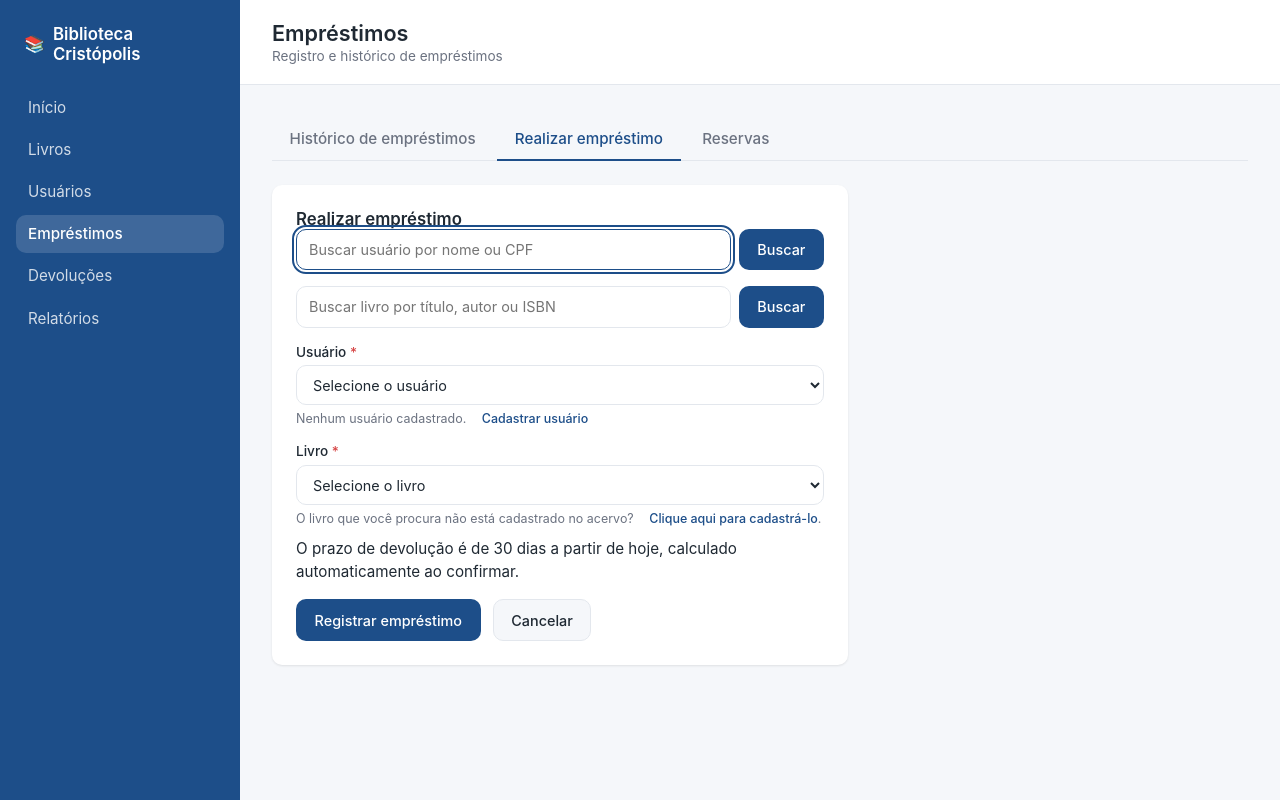
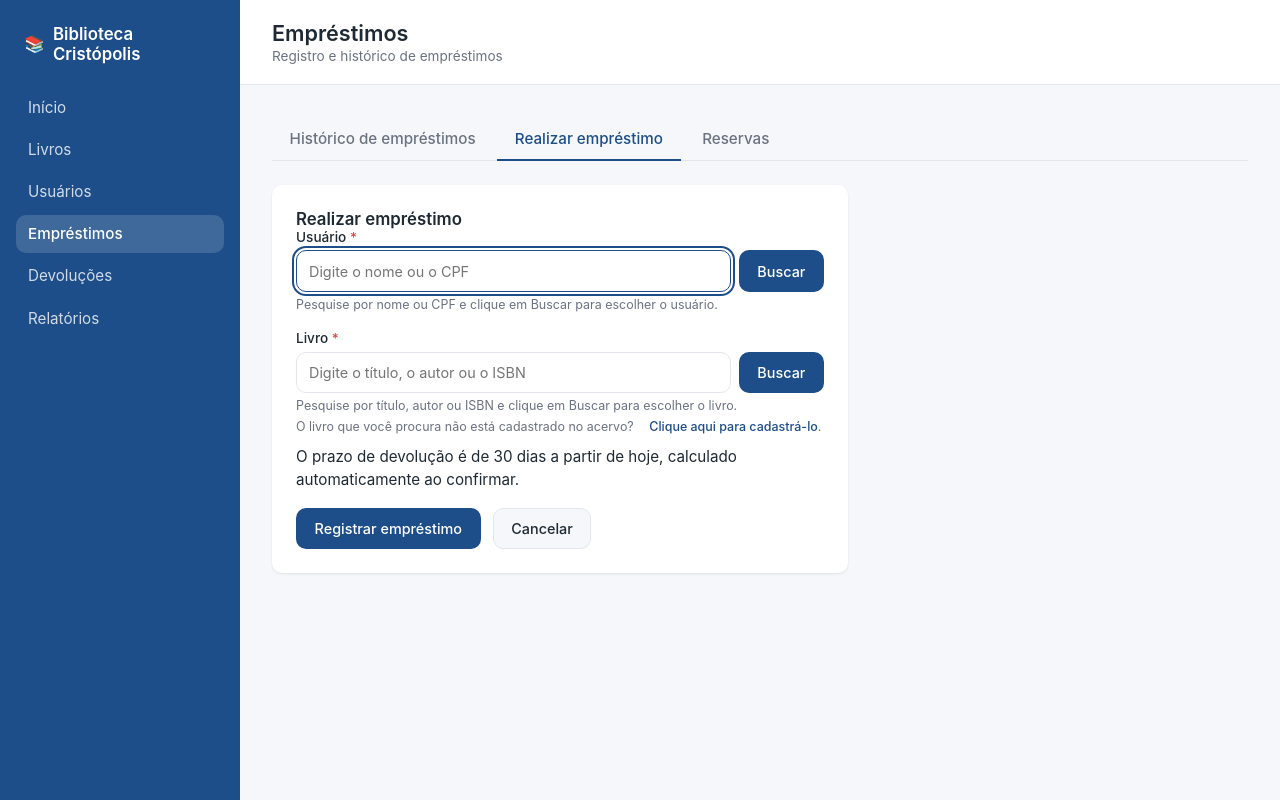
Before and after one commit to pi-ti-flavia-antonio/biblioteca-cristopolis, a Flask app: page /emprestimos/novo in a window 1280 px wide. Run offline with Flask 3, Linux system fonts and the light colour scheme; data that the repository does not hold is empty.

Commit message:
Reorganiza a tela de empréstimo com busca dentro de cada campo
Cada campo (usuário e livro) agora tem a própria busca com botão
"Buscar" logo abaixo do rótulo. Ao clicar, aparece uma caixa com barra
de rolagem para escolher a opção. A escolha já feita num campo é
mantida ao buscar no outro, e Enter no campo de busca só atualiza a
lista, sem registrar o empréstimo.

Co-Authored-By: Claude Sonnet 5.5 <noreply@anthropic.com>

```diff
--- a/app/emprestimos/routes.py
+++ b/app/emprestimos/routes.py
@@ -9,13 +9,20 @@ from ..usuarios import repository as usuarios_repository
 emprestimos_bp = Blueprint("emprestimos", __name__, url_prefix="/emprestimos")
 
 
-def _formulario(erros=None, selecionado_usuario="", selecionado_livro="", termo="", termo_usuario=""):
+def _formulario(
+    erros=None, *, selecionado_usuario="", selecionado_livro="",
+    termo="", termo_usuario="", ver_usuarios=False, ver_livros=False,
+):
+    ver_usuarios = ver_usuarios or bool(termo_usuario)
+    ver_livros = ver_livros or bool(termo)
     resposta = render_template(
         "emprestimos/formulario.html",
         aba="cadastrar",
         erros=erros or {},
-        usuarios=usuarios_repository.opcoes_para_emprestimo(termo_usuario),
-        livros=livros_repository.opcoes_para_emprestimo(termo),
+        usuarios=usuarios_repository.opcoes_para_emprestimo(termo_usuario) if ver_usuarios else [],
+        livros=livros_repository.opcoes_para_emprestimo(termo) if ver_livros else [],
+        ver_usuarios=ver_usuarios,
+        ver_livros=ver_livros,
         termo=termo,
         termo_usuario=termo_usuario,
         prazo_dias=repository.PRAZO_PADRAO_DIAS,
@@ -48,15 +55,36 @@ def consultar():
 @emprestimos_bp.route("/novo", methods=["GET", "POST"])
 def cadastrar():
     if request.method == "GET":
-        id_livro = request.args.get("id_livro", "")
+        id_livro = request.args.get("id_livro", type=int)
         termo = request.args.get("q", "").strip()
         termo_usuario = request.args.get("q_usuario", "").strip()
-        return _formulario(selecionado_livro=id_livro, termo=termo, termo_usuario=termo_usuario)
+        livro = livros_repository.obter(id_livro) if id_livro and not termo else None
+        if livro:
+            termo = livro["titulo"]
+        return _formulario(selecionado_livro=str(id_livro or ""), termo=termo, termo_usuario=termo_usuario)
 
     id_usuario = request.form.get("id_usuario", type=int)
     id_livro = request.form.get("id_livro", type=int)
-    termo = request.form.get("q", "").strip()
-    termo_usuario = request.form.get("q_usuario", "").strip()
+    contexto = {
+        "selecionado_usuario": str(id_usuario or ""),
+        "selecionado_livro": str(id_livro or ""),
+        "termo": request.form.get("q", "").strip(),
+        "termo_usuario": request.form.get("q_usuario", "").strip(),
+        "ver_usuarios": request.form.get("ver_usuarios") == "1",
+        "ver_livros": request.form.get("ver_livros") == "1",
+    }
+
+    acao = request.form.get("acao", "")
+    if acao:
+        if acao == "buscar_usuario":
+            contexto["ver_usuarios"] = True
+        elif acao == "buscar_livro":
+            contexto["ver_livros"] = True
+        elif acao == "limpar_usuario":
+            contexto["termo_usuario"] = ""
+        elif acao == "limpar_livro":
+            contexto["termo"] = ""
+        return _formulario(**contexto)
 
     erros = {}
     if not id_usuario:
@@ -64,16 +92,16 @@ def cadastrar():
     if not id_livro:
         erros["id_livro"] = "Selecione o livro."
     if erros:
-        return _formulario(erros, str(id_usuario or ""), str(id_livro or ""), termo, termo_usuario)
+        return _formulario(erros, **contexto)
 
     try:
         _, prevista = repository.criar(id_usuario, id_livro)
     except repository.LivroIndisponivel:
         erros["id_livro"] = "Este livro não tem exemplares disponíveis no momento."
-        return _formulario(erros, str(id_usuario), str(id_livro), termo, termo_usuario)
+        return _formulario(erros, **contexto)
     except repository.UsuarioComPendencia:
         erros["id_usuario"] = "Este usuário já está com um livro emprestado e precisa devolvê-lo antes de pegar outro."
-        return _formulario(erros, str(id_usuario), str(id_livro), termo, termo_usuario)
+        return _formulario(erros, **contexto)
 
     flash(f"Empréstimo registrado. Devolução prevista para {prevista.strftime('%d/%m/%Y')}.", "success")
     return redirect(url_for("emprestimos.cadastrar"))
--- a/app/static/css/style.css
+++ b/app/static/css/style.css
@@ -460,13 +460,14 @@ button:focus-visible,
     color: var(--color-text-muted);
 }
 
-.field__isbn-row {
+.field__inline {
     display: flex;
     gap: 0.5rem;
 }
 
-.field__isbn-row .input {
+.field__inline .input {
     flex: 1;
+    min-width: 0;
 }
 
 .field__error {
@@ -478,6 +479,12 @@ button:focus-visible,
     display: flex;
     flex-direction: column;
     gap: 0.5rem;
+}
+
+.radio-list--scroll {
+    max-height: 12.5rem;
+    overflow-y: auto;
+    padding-right: 0.35rem;
 }
 
 .radio-list__item {
--- a/app/templates/emprestimos/formulario.html
+++ b/app/templates/emprestimos/formulario.html
@@ -10,37 +10,26 @@
 <section class="panel panel--narrow" aria-labelledby="form-heading">
     <h2 id="form-heading">Realizar empréstimo</h2>
 
-    <form class="search" method="get" action="{{ url_for('emprestimos.cadastrar') }}" role="search">
-        <label class="visually-hidden" for="q_usuario">Pesquisar usuário</label>
-        <input id="q_usuario" class="input" type="search" name="q_usuario" value="{{ termo_usuario }}" placeholder="Buscar usuário por nome ou CPF" autofocus>
-        <input type="hidden" name="q" value="{{ termo }}">
-        <button class="button button--primary" type="submit">Buscar</button>
-        {% if termo_usuario %}
-        <a class="button button--secondary" href="{{ url_for('emprestimos.cadastrar', q=termo or None) }}">Limpar</a>
-        {% endif %}
-    </form>
-
-    <form class="search" method="get" action="{{ url_for('emprestimos.cadastrar') }}" role="search">
-        <label class="visually-hidden" for="q">Pesquisar livro</label>
-        <input id="q" class="input" type="search" name="q" value="{{ termo }}" placeholder="Buscar livro por título, autor ou ISBN">
-        <input type="hidden" name="q_usuario" value="{{ termo_usuario }}">
-        <button class="button button--primary" type="submit">Buscar</button>
-        {% if termo %}
-        <a class="button button--secondary" href="{{ url_for('emprestimos.cadastrar', q_usuario=termo_usuario or None) }}">Limpar</a>
-        {% endif %}
-    </form>
-
     <form method="post" class="form" novalidate>
         <input type="hidden" name="csrf_token" value="{{ csrf_token() }}">
-        <input type="hidden" name="q" value="{{ termo }}">
-        <input type="hidden" name="q_usuario" value="{{ termo_usuario }}">
+        <input type="hidden" name="ver_usuarios" value="{{ '1' if ver_usuarios else '' }}">
+        <input type="hidden" name="ver_livros" value="{{ '1' if ver_livros else '' }}">
+        <button type="submit" name="acao" value="atualizar" class="visually-hidden" tabindex="-1" aria-hidden="true"></button>
 
         <div class="form__grid">
             <div class="field field--wide">
-                <label for="id_usuario">Usuário <span class="field__required" title="Obrigatório">*</span></label>
-                {% if termo_usuario %}
+                <label for="q_usuario">Usuário <span class="field__required" title="Obrigatório">*</span></label>
+                <div class="field__inline">
+                    <input id="q_usuario" class="input" type="search" name="q_usuario" value="{{ termo_usuario }}" placeholder="Digite o nome ou o CPF" autofocus>
+                    <button type="submit" name="acao" value="buscar_usuario" class="button button--primary">Buscar</button>
+                    {% if termo_usuario %}
+                    <button type="submit" name="acao" value="limpar_usuario" class="button button--secondary">Limpar</button>
+                    {% endif %}
+                </div>
+
+                {% if ver_usuarios %}
                     {% if usuarios %}
-                    <div class="radio-list" role="radiogroup" aria-label="Usuários encontrados para &quot;{{ termo_usuario }}&quot;">
+                    <div class="radio-list radio-list--scroll" role="radiogroup" aria-label="Usuários encontrados">
                         {% for usuario in usuarios %}
                         <label class="radio-list__item">
                             <input type="radio" name="id_usuario" value="{{ usuario.id_usuario }}"
@@ -49,31 +38,32 @@
                         </label>
                         {% endfor %}
                     </div>
+                    {% elif termo_usuario %}
+                    <p class="field__hint">Nenhum usuário encontrado para "{{ termo_usuario }}".</p>
                     {% else %}
-                    <p class="field__hint">Nenhum usuário encontrado para "{{ termo_usuario }}".</p>
+                    <p class="field__hint">Nenhum usuário cadastrado. <a class="link-action" href="{{ url_for('usuarios.cadastrar') }}">Cadastrar usuário</a></p>
                     {% endif %}
-                {% else %}
-                <select id="id_usuario" name="id_usuario" class="input{% if erros.id_usuario %} input--error{% endif %}">
-                    <option value="">Selecione o usuário</option>
-                    {% for usuario in usuarios %}
-                    <option value="{{ usuario.id_usuario }}"{% if selecionado_usuario == usuario.id_usuario|string %} selected{% endif %}>
-                        {{ usuario.nome }} ({{ usuario.cpf | cpf }})
-                    </option>
-                    {% endfor %}
-                </select>
+                {% elif not erros.id_usuario %}
+                <p class="field__hint">Pesquise por nome ou CPF e clique em Buscar para escolher o usuário.</p>
                 {% endif %}
                 {% if erros.id_usuario %}
                 <p class="field__error">{{ erros.id_usuario }}</p>
-                {% elif not usuarios and not termo_usuario %}
-                <p class="field__hint">Nenhum usuário cadastrado. <a class="link-action" href="{{ url_for('usuarios.cadastrar') }}">Cadastrar usuário</a></p>
                 {% endif %}
             </div>
 
             <div class="field field--wide">
-                <label for="id_livro">Livro <span class="field__required" title="Obrigatório">*</span></label>
-                {% if termo %}
+                <label for="q">Livro <span class="field__required" title="Obrigatório">*</span></label>
+                <div class="field__inline">
+                    <input id="q" class="input" type="search" name="q" value="{{ termo }}" placeholder="Digite o título, o autor ou o ISBN">
+                    <button type="submit" name="acao" value="buscar_livro" class="button button--primary">Buscar</button>
+                    {% if termo %}
+                    <button type="submit" name="acao" value="limpar_livro" class="button button--secondary">Limpar</button>
+                    {% endif %}
+                </div>
+
+                {% if ver_livros %}
                     {% if livros %}
-                    <div class="radio-list" role="radiogroup" aria-label="Livros encontrados para &quot;{{ termo }}&quot;">
+                    <div class="radio-list radio-list--scroll" role="radiogroup" aria-label="Livros encontrados">
                         {% for livro in livros %}
                         <label class="radio-list__item{% if livro.quantidade_disponivel <= 0 %} radio-list__item--disabled{% endif %}">
                             <input type="radio" name="id_livro" value="{{ livro.id_livro }}"
@@ -83,18 +73,13 @@
                         </label>
                         {% endfor %}
                     </div>
+                    {% elif termo %}
+                    <p class="field__hint">Nenhum livro encontrado para "{{ termo }}".</p>
                     {% else %}
-                    <p class="field__hint">Nenhum livro encontrado para "{{ termo }}".</p>
+                    <p class="field__hint">Nenhum livro cadastrado ainda.</p>
                     {% endif %}
-                {% else %}
-                <select id="id_livro" name="id_livro" class="input{% if erros.id_livro %} input--error{% endif %}">
-                    <option value="">Selecione o livro</option>
-                    {% for livro in livros %}
-                    <option value="{{ livro.id_livro }}"{% if selecionado_livro == livro.id_livro|string %} selected{% endif %}{% if livro.quantidade_disponivel <= 0 %} disabled{% endif %}>
-                        {{ livro.titulo }}, de {{ livro.autor }} ({{ livro.quantidade_disponivel }} {{ "disponível" if livro.quantidade_disponivel == 1 else "disponíveis" }})
-                    </option>
-                    {% endfor %}
-                </select>
+                {% elif not erros.id_livro %}
+                <p class="field__hint">Pesquise por título, autor ou ISBN e clique em Buscar para escolher o livro.</p>
                 {% endif %}
                 {% if erros.id_livro %}
                 <p class="field__error">{{ erros.id_livro }}</p>
--- a/app/templates/livros/formulario.html
+++ b/app/templates/livros/formulario.html
@@ -54,7 +54,7 @@
 
             <div class="field">
                 <label for="isbn">ISBN</label>
-                <div class="field__isbn-row">
+                <div class="field__inline">
                     <input id="isbn" name="isbn" type="text" value="{{ valores.isbn }}" maxlength="17"
                            class="input{% if erros.isbn %} input--error{% endif %}">
                     <button type="submit" name="acao" value="buscar_isbn" class="button button--secondary" formnovalidate>
```
Also changed, not shown: tests/test_emprestimos.py (+80 -13 lines), tests/test_livros.py (+1 -1 lines).
